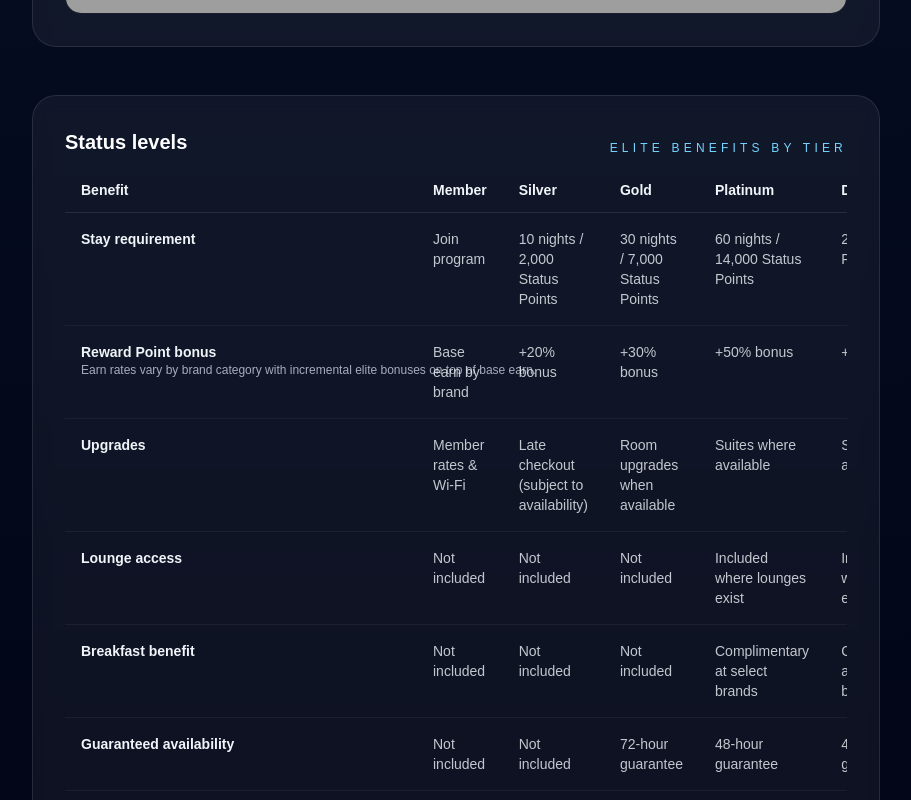
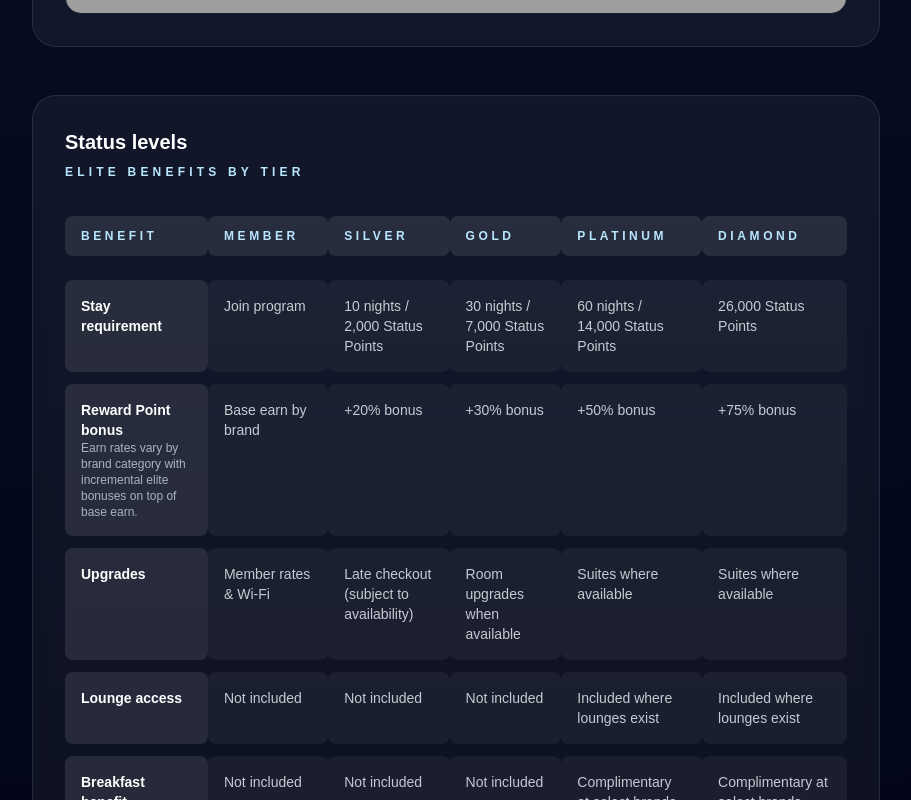
Before and after one commit to bansalmanik/travel-website, a Next.js app: page /travel-with-points/hotel-programs/accor-live-limitless in a window 1280 px wide. Shown: the part 1320-2120 px from the top of the page, without its empty margins (184-1095 px from the left). Built offline with nearby package versions, Linux system fonts and the light colour scheme; grey boxes are pictures that could not be loaded.

Commit message:
Revamp hotel status table styling

```diff
--- a/app/travel-with-points/hotel-programs/[slug]/page.tsx
+++ b/app/travel-with-points/hotel-programs/[slug]/page.tsx
@@ -230,36 +230,41 @@ export default async function HotelProgramDetailPage({ params }: PageProps) {
     return (
       <section className="space-y-6 rounded-3xl border border-white/10 bg-white/5 p-8 backdrop-blur">
         <div className="space-y-6">
-          <div className="space-y-3">
-            <div className="flex flex-col gap-3 sm:flex-row sm:items-end sm:justify-between">
+          <div className="space-y-2">
             <h2 className="text-xl font-semibold text-white">Status levels</h2>
-              <p className="text-xs font-medium uppercase tracking-[0.35em] text-sky-300">
+            <p className="text-xs font-semibold uppercase tracking-[0.35em] text-sky-200">
               Elite benefits by tier
             </p>
           </div>
           <div className="overflow-x-auto">
-              <table className="min-w-full divide-y divide-white/10 text-left text-sm text-slate-100/80">
+            <table className="w-full min-w-[560px] border-separate border-spacing-y-3 text-left text-sm text-slate-100/80">
               <caption className="sr-only">Elite benefits comparison across loyalty tiers</caption>
               <thead>
                 <tr>
-                    <th scope="col" className="whitespace-nowrap px-4 py-3 font-semibold text-slate-100">
+                  <th
+                    scope="col"
+                    className="rounded-lg bg-white/10 px-4 py-3 text-xs font-semibold uppercase tracking-[0.3em] text-sky-200"
+                  >
                     Benefit
                   </th>
                   {section.tiers.map((tier) => (
                     <th
                       key={tier}
                       scope="col"
-                        className="whitespace-nowrap px-4 py-3 font-semibold text-slate-100"
+                      className="rounded-lg bg-white/10 px-4 py-3 text-xs font-semibold uppercase tracking-[0.3em] text-sky-200"
                     >
                       {tier}
                     </th>
                   ))}
                 </tr>
               </thead>
-                <tbody className="divide-y divide-white/5">
+              <tbody>
                 {section.rows.map((row) => (
                   <tr key={row.label} className="align-top">
-                      <th scope="row" className="whitespace-nowrap px-4 py-4 text-left font-semibold text-slate-100">
+                    <th
+                      scope="row"
+                      className="rounded-lg bg-white/10 px-4 py-4 text-left text-sm font-semibold text-white"
+                    >
                       <div className="space-y-2">
                         <span>{row.label}</span>
                         {row.description ? (
@@ -267,16 +272,23 @@ export default async function HotelProgramDetailPage({ params }: PageProps) {
                         ) : null}
                       </div>
                     </th>
-                      {section.tiers.map((_, index) => (
-                        <td key={`${row.label}-${index}`} className="whitespace-pre-wrap px-4 py-4 text-slate-100/80">
-                          {row.values[index] && row.values[index].length > 0 ? row.values[index] : "—"}
+                    {section.tiers.map((_, index) => {
+                      const value = row.values[index];
+                      const hasValue = typeof value === "string" && value.trim().length > 0;
+
+                      return (
+                        <td
+                          key={`${row.label}-${index}`}
+                          className="rounded-lg bg-white/5 px-4 py-4 text-slate-100/80"
+                        >
+                          {hasValue ? value : <span className="text-slate-500/70">—</span>}
                         </td>
-                      ))}
+                      );
+                    })}
                   </tr>
                 ))}
               </tbody>
             </table>
-            </div>
           </div>
           {section.note ? <p className="text-sm text-slate-200/80">{section.note}</p> : null}
         </div>
```
Lines whose indentation alone changed are shown as unchanged.
